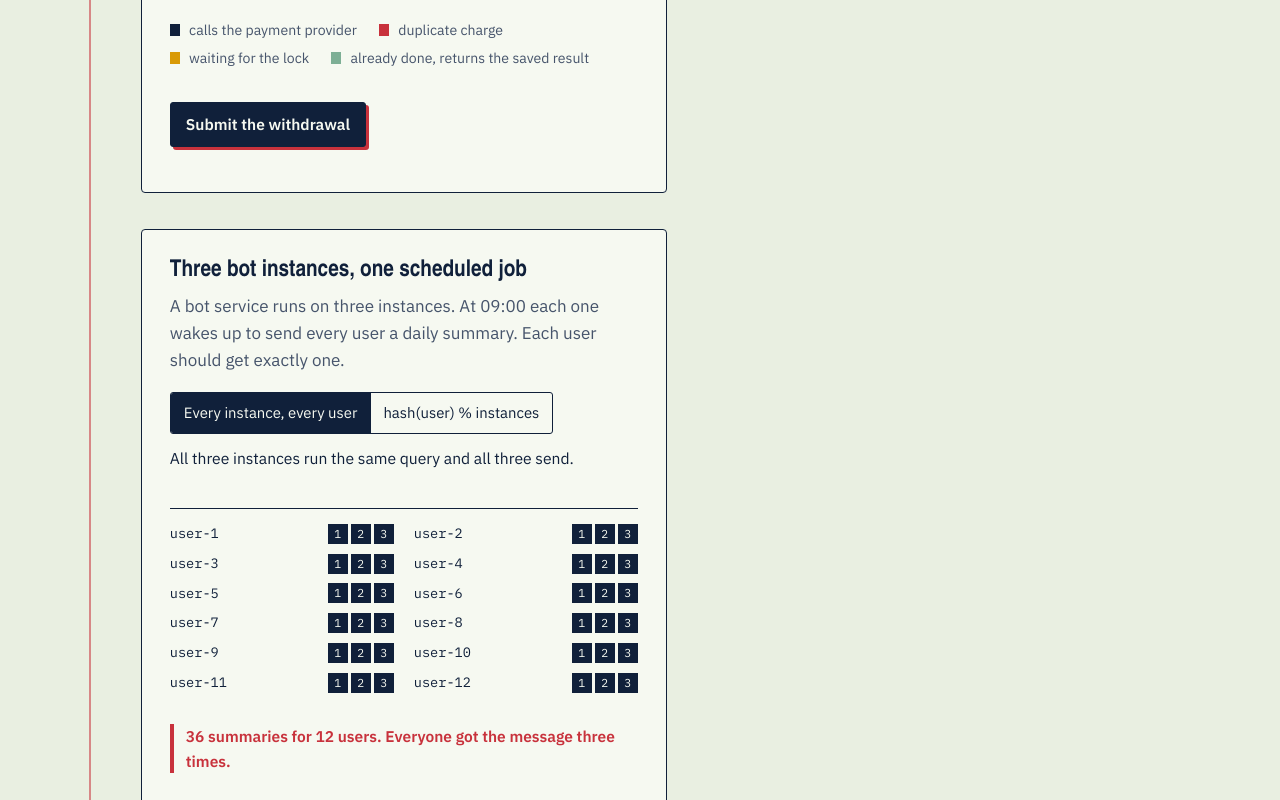
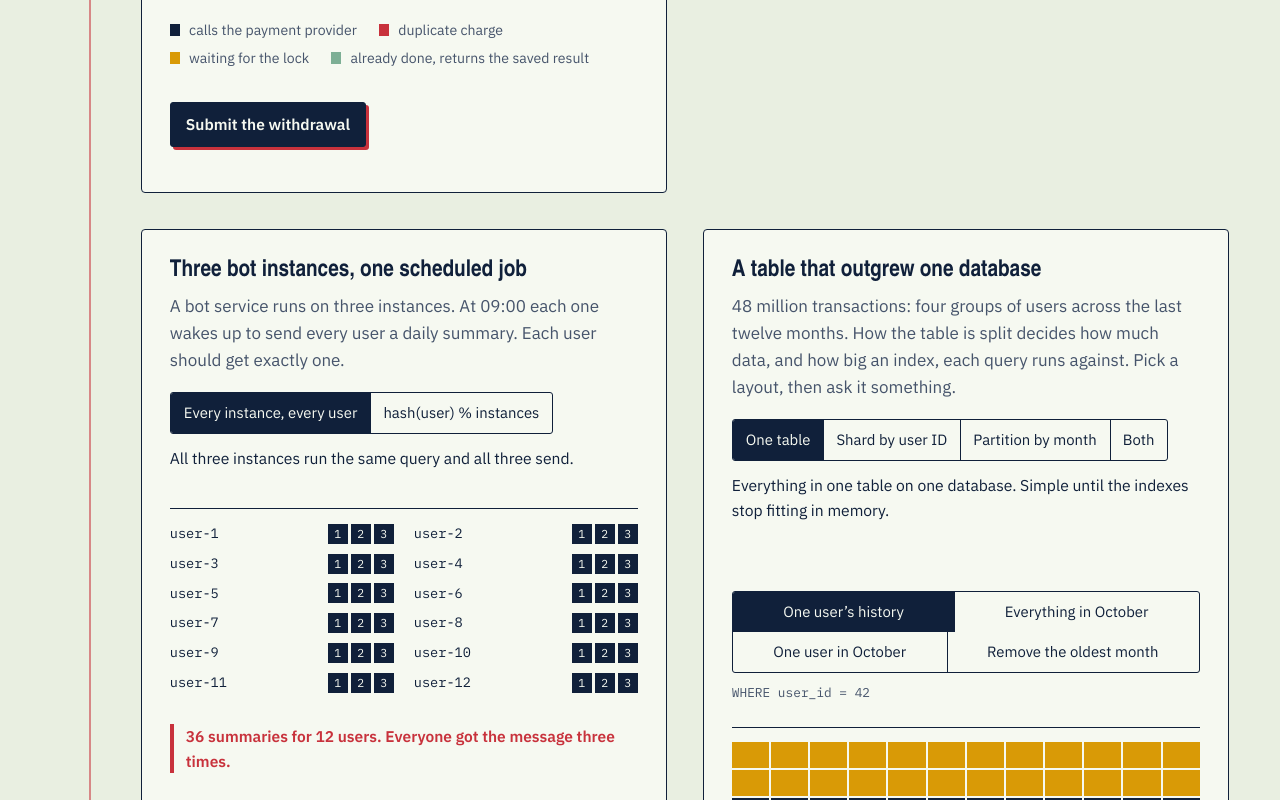
Before and after one commit to nqh98/nqh98.github.io, a React (Vite) app: page / in a window 1280 px wide. Shown: the part 3177-3977 px from the top of the page. Built offline with nearby package versions, Linux system fonts and the light colour scheme.

Commit message:
Add partitioning and sharding lab

```diff
--- a/src/App.tsx
+++ b/src/App.tsx
@@ -2,6 +2,7 @@ import { LiveSystem } from './components/LiveSystem'
 import { LostUpdateLab } from './components/LostUpdateLab'
 import { CacheLab } from './components/CacheLab'
 import { FlowLockLab } from './components/FlowLockLab'
+import { PartitionLab } from './components/PartitionLab'
 import { OrderingLab } from './components/OrderingLab'
 import { CronLab } from './components/CronLab'
 import { FloodLab } from './components/FloodLab'
@@ -44,9 +45,10 @@ export default function App() {
         </section>
 
         <section id="labs" className="sheet">
-          <h2>Six problems I get paid to prevent</h2>
+          <h2>Seven problems I get paid to prevent</h2>
           <p className="section-lede">
-            All of them pass a single-user test and only appear under concurrency or load. Solving
+            All of them pass a single-user test and only appear under concurrency, load or data
+            growth. Solving
             them was my job in fintech and in bot services. Flip the strategy and run each one.
           </p>
           <div className="labs">
@@ -55,6 +57,7 @@ export default function App() {
             <FlowLockLab />
             <OrderingLab />
             <CronLab />
+            <PartitionLab />
             <FloodLab />
           </div>
         </section>
--- /dev/null
+++ b/src/components/PartitionLab.tsx
@@ -0,0 +1,112 @@
+import { useState } from 'react'
+import { plan, type Layout, type Query } from '../sim/partitioning'
+
+const LAYOUTS: { id: Layout; label: string; summary: string }[] = [
+  {
+    id: 'none',
+    label: 'One table',
+    summary: 'Everything in one table on one database. Simple until the indexes stop fitting in memory.',
+  },
+  {
+    id: 'user',
+    label: 'Shard by user ID',
+    summary:
+      'shard = hash(user_id) % 4, each shard on its own database. Fits wallets, orders and anything else where nearly every query starts from one user.',
+  },
+  {
+    id: 'month',
+    label: 'Partition by month',
+    summary:
+      'PARTITION BY RANGE (created_at) inside one database. Fits transaction logs, audit trails and notification history: queries ask for a time window, and old data leaves by dropping a partition.',
+  },
+  {
+    id: 'both',
+    label: 'Both',
+    summary: 'Shard by user, and partition each shard by month. Most to operate, and the only layout that can skip along both dimensions.',
+  },
+]
+
+const QUERIES: { id: Query; label: string; sql: string }[] = [
+  { id: 'user', label: 'One user’s history', sql: 'WHERE user_id = 42' },
+  { id: 'month', label: 'Everything in October', sql: "WHERE created_at >= '2026-10-01' AND created_at < '2026-11-01'" },
+  { id: 'userMonth', label: 'One user in October', sql: "WHERE user_id = 42 AND created_at >= '2026-10-01' AND created_at < '2026-11-01'" },
+  { id: 'retention', label: 'Remove the oldest month', sql: "data older than '2025-12-01' must go" },
+]
+
+const millions = (rows: number) => `${rows / 1_000_000}M`
+
+export function PartitionLab() {
+  const [layout, setLayout] = useState<Layout>('none')
+  const [query, setQuery] = useState<Query>('user')
+  const result = plan(layout, query)
+  const info = LAYOUTS.find((l) => l.id === layout)!
+  const asked = QUERIES.find((q) => q.id === query)!
+  const exact = result.searchedRows === result.wantedRows
+
+  const verdict =
+    result.removal === 'drop'
+      ? `DROP PARTITION on ${result.databases === 1 ? 'one database' : `${result.databases} shards`}. ${millions(result.wantedRows)} rows leave as a metadata change, with no row-by-row delete.`
+      : result.removal === 'delete'
+        ? `DELETE has to find and remove ${millions(result.wantedRows)} rows one by one inside ${millions(result.searchedRows)}, on ${result.databases === 1 ? 'one database' : `all ${result.databases} shards`}, leaving bloat behind.`
+        : `Runs against tables and indexes holding ${millions(result.searchedRows)} of ${millions(result.totalRows)} rows, on ${result.databases === 1 ? 'one database' : `${result.databases} shards at once`} to return ${millions(result.wantedRows)}.`
+
+  return (
+    <div className="lab">
+      <div className="lab-head">
+        <h3>A table that outgrew one database</h3>
+        <p>
+          48 million transactions: four groups of users across the last twelve months. How the table is split
+          decides how much data, and how big an index, each query runs against. Pick a layout, then ask it something.
+        </p>
+      </div>
+
+      <div className="segmented" role="radiogroup" aria-label="Table layout">
+        {LAYOUTS.map((l) => (
+          <button key={l.id} type="button" role="radio" aria-checked={layout === l.id} onClick={() => setLayout(l.id)}>
+            {l.label}
+          </button>
+        ))}
+      </div>
+      <p className="lab-summary lab-summary-tall">{info.summary}</p>
+
+      <div className="segmented" role="radiogroup" aria-label="Query">
+        {QUERIES.map((q) => (
+          <button key={q.id} type="button" role="radio" aria-checked={query === q.id} onClick={() => setQuery(q.id)}>
+            {q.label}
+          </button>
+        ))}
+      </div>
+      <p className="lab-sql">
+        <code>{asked.sql}</code>
+      </p>
+
+      <div className={`parts parts-${layout}`} aria-hidden="true">
+        {result.cells.map((row, shard) => (
+          <div key={shard} className="parts-row">
+            {row.map((state, month) => (
+              <span key={month} className={`part part-${state}`} />
+            ))}
+          </div>
+        ))}
+      </div>
+      <ul className="system-legend">
+        <li>rows: user groups, columns: months</li>
+        <li>
+          <span className="swatch swatch-ink" /> holds wanted rows
+        </li>
+        <li>
+          <span className="swatch swatch-pending" /> in scope, not needed
+        </li>
+        <li>
+          <span className="swatch swatch-empty" /> skipped
+        </li>
+      </ul>
+
+      <div className="lab-foot">
+        <p className={exact || result.removal === 'drop' ? 'verdict verdict-good' : 'verdict verdict-bad'} role="status">
+          {verdict}
+        </p>
+      </div>
+    </div>
+  )
+}
--- a/src/data/profile.ts
+++ b/src/data/profile.ts
@@ -135,7 +135,7 @@ export const skills: { area: string; tools: string; proof: string }[] = [
   },
   {
     area: 'Data and caching',
-    tools: 'PostgreSQL, MySQL, MongoDB, ArangoDB, Redis',
+    tools: 'PostgreSQL, MySQL, MongoDB, ArangoDB, Redis; table partitioning by date, sharding by user ID',
     proof: 'Query tuning, hot-key caching, schema design',
   },
   {
--- /dev/null
+++ b/src/sim/partitioning.ts
@@ -0,0 +1,61 @@
+// A 48M-row transactions table, seen as a grid: 4 user shards by 12 months,
+// 1M rows in each cell. A layout can only skip data along a dimension it was
+// split on; everything else stays in scope, so its tables and indexes are
+// what the query runs against.
+
+export type Layout = 'none' | 'user' | 'month' | 'both'
+export type Query = 'user' | 'month' | 'userMonth' | 'retention'
+
+export const SHARDS = 4
+export const MONTHS = 12
+const ROWS_PER_CELL = 1_000_000
+const USER_SHARD = 2
+const TARGET_MONTH = MONTHS - 1
+const OLDEST_MONTH = 0
+
+export interface Plan {
+  /** cells[shard][month]: 'hit' holds wanted rows, 'wasted' is in scope but holds nothing wanted, 'skipped' is pruned. */
+  cells: ('hit' | 'wasted' | 'skipped')[][]
+  searchedRows: number
+  wantedRows: number
+  totalRows: number
+  /** How many separate databases the query has to be sent to. */
+  databases: number
+  /** Retention only: whether old data leaves as a metadata operation or row by row. */
+  removal: 'drop' | 'delete' | null
+}
+
+export function plan(layout: Layout, query: Query): Plan {
+  const splitByUser = layout === 'user' || layout === 'both'
+  const splitByMonth = layout === 'month' || layout === 'both'
+
+  const wantsShard = query === 'user' || query === 'userMonth' ? USER_SHARD : null
+  const wantsMonth = query === 'month' || query === 'userMonth' ? TARGET_MONTH : query === 'retention' ? OLDEST_MONTH : null
+
+  let searched = 0
+  let wanted = 0
+  const databases = new Set<number>()
+
+  const cells = Array.from({ length: SHARDS }, (_, shard) =>
+    Array.from({ length: MONTHS }, (_, month) => {
+      const matches = (wantsShard === null || wantsShard === shard) && (wantsMonth === null || wantsMonth === month)
+      const pruned =
+        (splitByUser && wantsShard !== null && wantsShard !== shard) ||
+        (splitByMonth && wantsMonth !== null && wantsMonth !== month)
+      if (matches) wanted++
+      if (pruned) return 'skipped' as const
+      searched++
+      databases.add(splitByUser ? shard : 0)
+      return matches ? ('hit' as const) : ('wasted' as const)
+    }),
+  )
+
+  return {
+    cells,
+    searchedRows: searched * ROWS_PER_CELL,
+    wantedRows: wanted * ROWS_PER_CELL,
+    totalRows: SHARDS * MONTHS * ROWS_PER_CELL,
+    databases: databases.size,
+    removal: query === 'retention' ? (splitByMonth ? 'drop' : 'delete') : null,
+  }
+}
--- a/src/styles.css
+++ b/src/styles.css
@@ -849,6 +849,60 @@ h2 {
   background: var(--ink);
 }
 
+.lab-sql {
+  margin-top: 10px;
+  min-height: 3em;
+  font-size: 0.8rem;
+  line-height: 1.5;
+  color: var(--ink-soft);
+  overflow-wrap: anywhere;
+}
+
+.parts {
+  margin-top: 6px;
+  padding-top: 14px;
+  border-top: 1.5px solid var(--ink);
+  display: flex;
+  flex-direction: column;
+  gap: 2px;
+}
+
+.parts-row {
+  display: grid;
+  grid-template-columns: repeat(12, 1fr);
+  gap: 2px;
+}
+
+/* Gaps show where the table is physically split. */
+.parts-user,
+.parts-both {
+  gap: 10px;
+}
+
+.parts-month .parts-row,
+.parts-both .parts-row {
+  gap: 7px;
+}
+
+.part {
+  height: 26px;
+  border: 1px solid var(--rule);
+}
+
+.part-hit {
+  background: var(--ink);
+  border-color: var(--ink);
+}
+
+.part-wasted {
+  background: var(--pending);
+  border-color: var(--pending);
+}
+
+.swatch-empty {
+  border: 1px solid var(--rule);
+}
+
 /* ---------- work log ---------- */
 
 .log {
```
Also changed, not shown: 1 other file (tests, documents, lock files or other folders).
